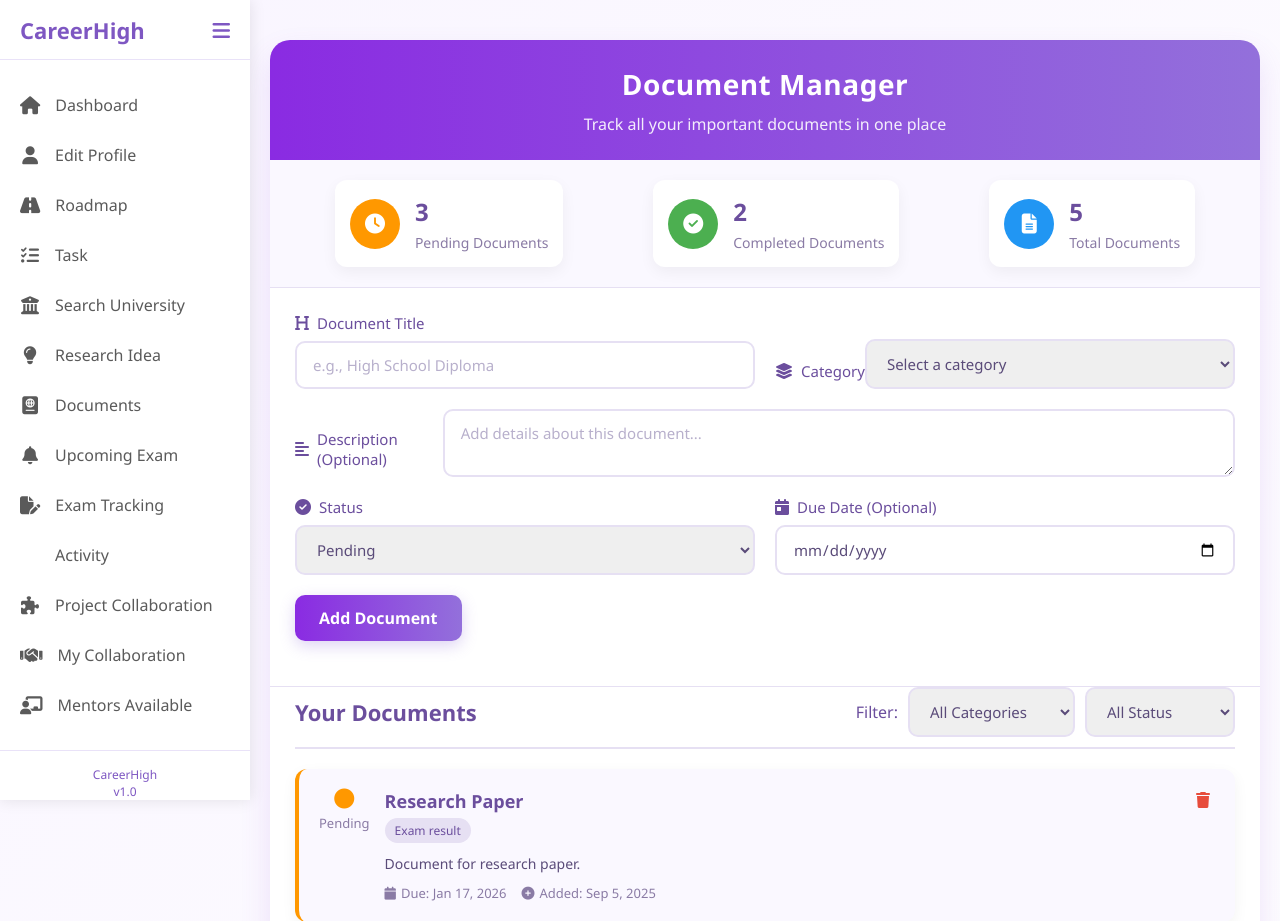
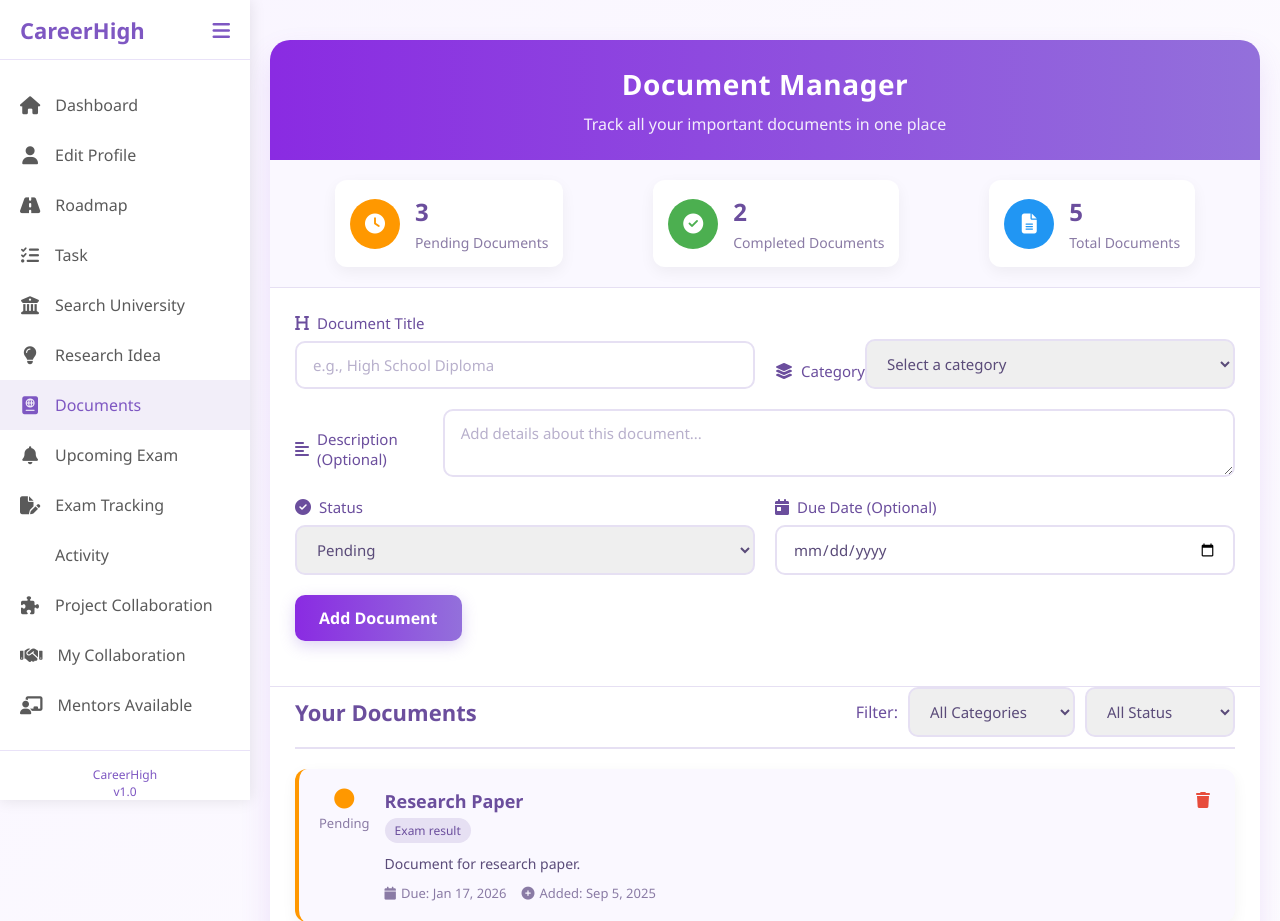
Before and after one commit to ConquerCommand/database_experiment, a PHP site: page /document.php in a window 1280 px wide. Shown: the top 921 px of the page. Run offline with PHP 8.4, Linux system fonts and the light colour scheme; a user stored in the database is signed in; data comes from the database, SQL or seed files in the repository.

Commit message:
Update document.php

```diff
--- a/370store/document.php
+++ b/370store/document.php
@@ -162,7 +162,7 @@ foreach ($documents as $doc) {
             <i class="fa-solid fa-lightbulb"></i>
             <span>Research Idea</span>
         </a>
-        <a href="document.php" class="menu-item">
+        <a href="document.php" class="menu-item active">
             <i class="fa-solid fa-passport"></i>
             <span>Documents</span>
         </a>
```
